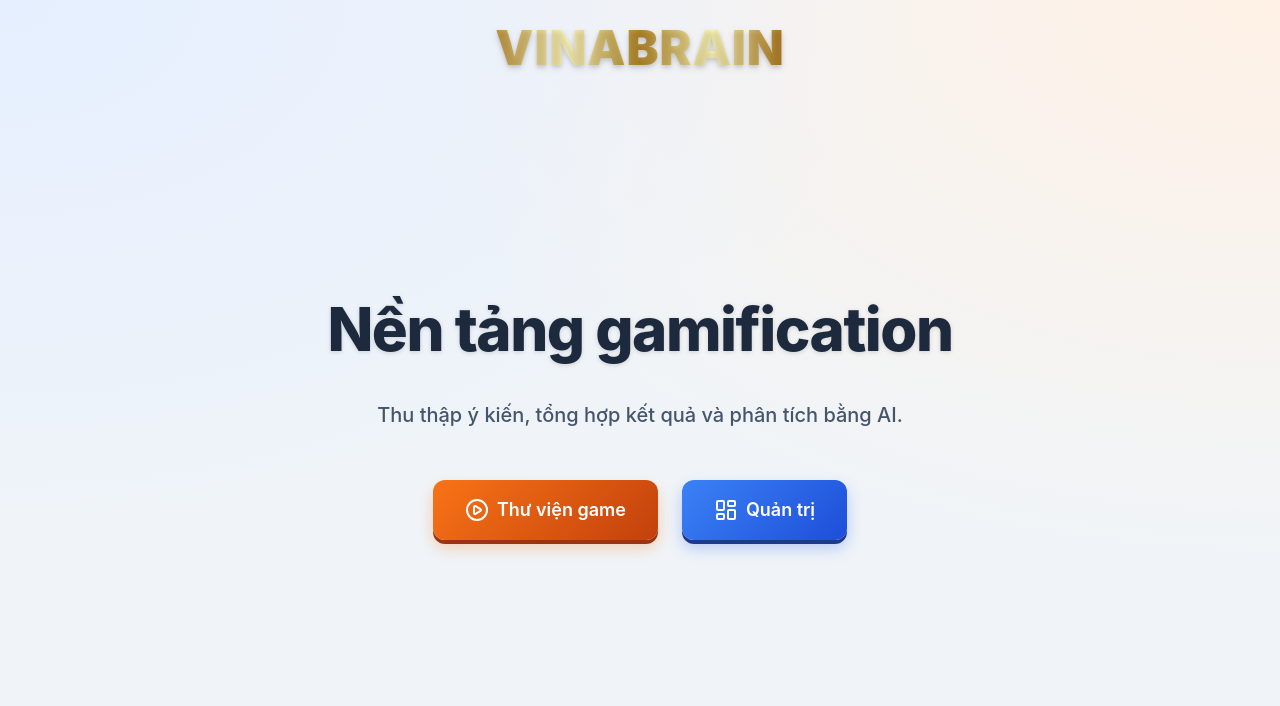
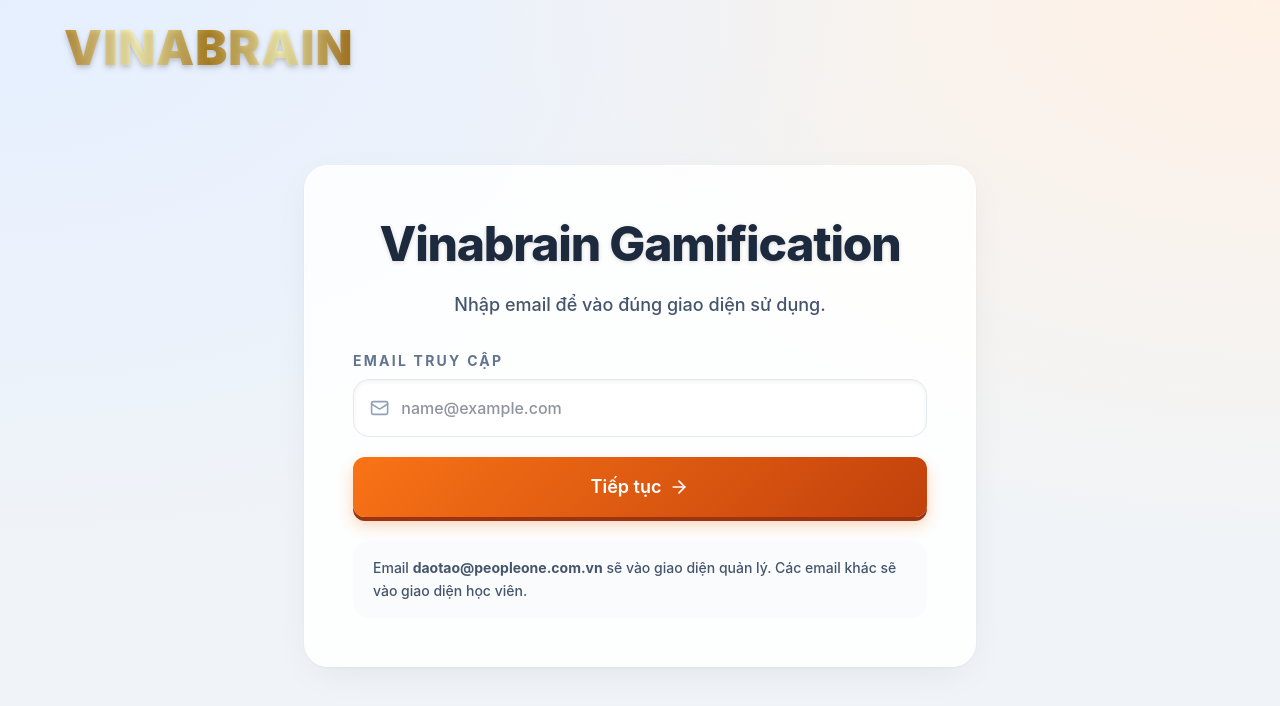
Before and after one commit to fnsofphn/Gamification1, a React (Vite) app: page / in a window 1280 px wide. Shown: the top 706 px of the page. Built offline with nearby package versions, Linux system fonts and the light colour scheme; no server answers.

Commit message:
Split manager and learner access by email

```diff
--- a/src/App.tsx
+++ b/src/App.tsx
@@ -1,5 +1,6 @@
 import { BrowserRouter as Router, Routes, Route } from 'react-router-dom';
 import Header from './components/Header';
+import RequireAccess from './components/RequireAccess';
 import Home from './pages/Home';
 import Games from './pages/Games';
 import GameDetail from './pages/GameDetail';
@@ -24,13 +25,17 @@
       <Header />
       <Routes>
         <Route path="/" element={<Home />} />
+        <Route element={<RequireAccess />}>
           <Route path="/games" element={<Games />} />
           <Route path="/games/:slug" element={<GameDetail />} />
           <Route path="/games/:slug/join" element={<GameJoin />} />
           <Route path="/games/:slug/play" element={<GamePlay />} />
           <Route path="/games/:slug/thanks" element={<GameThanks />} />
+        </Route>
+        <Route element={<RequireAccess role="manager" />}>
           <Route path="/games/:slug/results" element={<GameResults />} />
           <Route path="/dashboard" element={<Dashboard />} />
+        </Route>
       </Routes>
     </Router>
   );
--- a/src/components/Header.tsx
+++ b/src/components/Header.tsx
@@ -1,14 +1,44 @@
-import { Link } from 'react-router-dom';
+import { Link, useNavigate } from 'react-router-dom';
+import { LogOut } from 'lucide-react';
+import { clearViewerAccess, getDefaultRoute, getViewerAccess } from '../lib/access';
 
 export default function Header() {
+  const navigate = useNavigate();
+  const access = getViewerAccess();
+  const homePath = access ? getDefaultRoute(access) : '/';
+
   return (
-    <header className="w-full py-6 px-4 md:px-8 flex justify-center items-center animate-fade-in-up z-50 relative">
-      <Link
-        to="/"
-        className="text-4xl md:text-5xl vinabrain-logo drop-shadow-md hover:scale-105 transition-transform duration-300"
-      >
-        VINABRAIN
-      </Link>
+    <header className="w-full py-6 px-4 md:px-8 animate-fade-in-up z-50 relative">
+      <div className="max-w-6xl mx-auto flex items-center justify-between gap-4">
+        <Link
+          to={homePath}
+          className="text-4xl md:text-5xl vinabrain-logo drop-shadow-md hover:scale-105 transition-transform duration-300"
+        >
+          VINABRAIN
+        </Link>
+
+        {access && (
+          <div className="flex items-center gap-3">
+            <div className="hidden md:block text-right">
+              <div className="text-xs font-bold uppercase tracking-[0.18em] text-slate-400">
+                {access.role === 'manager' ? 'Quản lý' : 'Học viên'}
+              </div>
+              <div className="text-sm font-semibold text-slate-700">{access.email}</div>
+            </div>
+            <button
+              type="button"
+              onClick={() => {
+                clearViewerAccess();
+                navigate('/');
+              }}
+              className="inline-flex items-center rounded-xl border border-slate-200 bg-white/80 px-4 py-2 text-sm font-semibold text-slate-600 shadow-sm transition-colors hover:border-blue-200 hover:text-blue-700"
+            >
+              <LogOut className="mr-2 h-4 w-4" />
+              Đổi email
+            </button>
+          </div>
+        )}
+      </div>
     </header>
   );
 }
--- /dev/null
+++ b/src/components/RequireAccess.tsx
@@ -0,0 +1,21 @@
+import { Navigate, Outlet, useLocation } from 'react-router-dom';
+import { getViewerAccess } from '../lib/access';
+
+type RequireAccessProps = {
+  role?: 'manager' | 'learner';
+};
+
+export default function RequireAccess({ role }: RequireAccessProps) {
+  const location = useLocation();
+  const access = getViewerAccess();
+
+  if (!access) {
+    return <Navigate to="/" replace state={{ from: location.pathname }} />;
+  }
+
+  if (role && access.role !== role) {
+    return <Navigate to="/games" replace />;
+  }
+
+  return <Outlet />;
+}
--- /dev/null
+++ b/src/lib/access.ts
@@ -0,0 +1,53 @@
+export type ViewerRole = 'manager' | 'learner';
+
+export type ViewerAccess = {
+  email: string;
+  role: ViewerRole;
+};
+
+const ACCESS_KEY = 'vinabrain_viewer_access';
+export const MANAGER_EMAIL = 'daotao@peopleone.com.vn';
+
+export function normalizeEmail(email: string) {
+  return email.trim().toLowerCase();
+}
+
+export function resolveViewerRole(email: string): ViewerRole {
+  return normalizeEmail(email) === MANAGER_EMAIL ? 'manager' : 'learner';
+}
+
+export function getViewerAccess(): ViewerAccess | null {
+  if (typeof window === 'undefined') return null;
+
+  try {
+    const raw = window.sessionStorage.getItem(ACCESS_KEY);
+    if (!raw) return null;
+
+    const parsed = JSON.parse(raw) as ViewerAccess;
+    if (!parsed?.email || !parsed?.role) return null;
+    return parsed;
+  } catch {
+    return null;
+  }
+}
+
+export function setViewerAccess(email: string) {
+  if (typeof window === 'undefined') return null;
+
+  const access = {
+    email: normalizeEmail(email),
+    role: resolveViewerRole(email),
+  } satisfies ViewerAccess;
+
+  window.sessionStorage.setItem(ACCESS_KEY, JSON.stringify(access));
+  return access;
+}
+
+export function clearViewerAccess() {
+  if (typeof window === 'undefined') return;
+  window.sessionStorage.removeItem(ACCESS_KEY);
+}
+
+export function getDefaultRoute(access: ViewerAccess | null) {
+  return access?.role === 'manager' ? '/dashboard' : '/games';
+}
--- a/src/pages/GameThanks.tsx
+++ b/src/pages/GameThanks.tsx
@@ -1,11 +1,14 @@
 import { Link } from 'react-router-dom';
 import { CheckCircle, Home, Award, Sparkles } from 'lucide-react';
+import { getDefaultRoute, getViewerAccess } from '../lib/access';
 
 export default function GameThanks() {
   const score = sessionStorage.getItem('last_score');
   const total = sessionStorage.getItem('last_total');
   const analysisRaw = sessionStorage.getItem('last_analysis');
   const analysis = analysisRaw ? JSON.parse(analysisRaw) : null;
+  const nextPath = getDefaultRoute(getViewerAccess());
+  const nextLabel = nextPath === '/dashboard' ? 'Về quản lý' : 'Về thư viện';
 
   return (
     <div className="min-h-[80vh] flex items-center justify-center p-4 animate-fade-in-up">
@@ -62,9 +65,9 @@
           </div>
         )}
 
-        <Link to="/" className="btn-3d-blue w-full py-4 text-lg">
+        <Link to={nextPath} className="btn-3d-blue w-full py-4 text-lg">
           <Home className="mr-2 w-6 h-6" />
-          Về trang chủ
+          {nextLabel}
         </Link>
       </div>
     </div>
--- a/src/pages/Home.tsx
+++ b/src/pages/Home.tsx
@@ -1,26 +1,81 @@
-import { Link } from 'react-router-dom';
-import { PlayCircle, LayoutDashboard } from 'lucide-react';
+import { FormEvent, useEffect, useState } from 'react';
+import { Mail, ArrowRight } from 'lucide-react';
+import { useLocation, useNavigate } from 'react-router-dom';
+import { getDefaultRoute, getViewerAccess, setViewerAccess } from '../lib/access';
 
 export default function Home() {
+  const navigate = useNavigate();
+  const location = useLocation();
+  const [email, setEmail] = useState('');
+  const [error, setError] = useState('');
+
+  useEffect(() => {
+    const access = getViewerAccess();
+    if (access) {
+      navigate(getDefaultRoute(access), { replace: true });
+    }
+  }, [navigate]);
+
+  const handleSubmit = (event: FormEvent<HTMLFormElement>) => {
+    event.preventDefault();
+
+    if (!email.trim()) {
+      setError('Vui lòng nhập email để tiếp tục.');
+      return;
+    }
+
+    const access = setViewerAccess(email);
+    const nextPath = location.state?.from || getDefaultRoute(access);
+    navigate(nextPath, { replace: true });
+  };
+
   return (
-    <div className="min-h-[80vh] flex flex-col items-center justify-center p-4 animate-fade-in-up">
-      <div className="text-center max-w-3xl mx-auto space-y-8">
-        <h1 className="text-4xl md:text-6xl font-extrabold text-slate-800 tracking-tight drop-shadow-sm leading-tight">
-          Nền tảng gamification
-        </h1>
-        <p className="text-lg md:text-xl text-slate-600 leading-relaxed font-medium">
-          Thu thập ý kiến, tổng hợp kết quả và phân tích bằng AI.
-        </p>
+    <div className="min-h-[80vh] flex items-center justify-center p-4 animate-fade-in-up">
+      <div className="card-3d w-full max-w-2xl p-8 md:p-12">
+        <div className="text-center mb-8">
+          <h1 className="text-4xl md:text-5xl font-extrabold text-slate-800 tracking-tight drop-shadow-sm leading-tight">
+            Vinabrain Gamification
+          </h1>
+          <p className="mt-4 text-lg text-slate-600 leading-relaxed font-medium">
+            Nhập email để vào đúng giao diện sử dụng.
+          </p>
+        </div>
 
-        <div className="flex flex-col sm:flex-row items-center justify-center gap-6 pt-4">
-          <Link to="/games" className="btn-3d-orange px-8 py-4 text-lg w-full sm:w-auto">
-            <PlayCircle className="mr-2 w-6 h-6" />
-            Thư viện game
-          </Link>
-          <Link to="/dashboard" className="btn-3d-blue px-8 py-4 text-lg w-full sm:w-auto">
-            <LayoutDashboard className="mr-2 w-6 h-6" />
-            Quản trị
-          </Link>
+        <form onSubmit={handleSubmit} className="space-y-5">
+          <label className="block">
+            <span className="mb-2 block text-sm font-bold uppercase tracking-[0.16em] text-slate-500">
+              Email truy cập
+            </span>
+            <div className="flex items-center rounded-2xl border border-slate-200 bg-white/80 px-4 shadow-inner">
+              <Mail className="h-5 w-5 text-slate-400" />
+              <input
+                type="email"
+                value={email}
+                onChange={(event) => {
+                  setEmail(event.target.value);
+                  if (error) setError('');
+                }}
+                placeholder="name@example.com"
+                className="w-full bg-transparent px-3 py-4 text-base font-medium text-slate-800 outline-none"
+                autoComplete="email"
+              />
+            </div>
+          </label>
+
+          {error && (
+            <div className="rounded-xl border border-red-200 bg-red-50 px-4 py-3 text-sm font-medium text-red-700">
+              {error}
+            </div>
+          )}
+
+          <button type="submit" className="btn-3d-orange w-full py-4 text-lg">
+            Tiếp tục
+            <ArrowRight className="ml-2 h-5 w-5" />
+          </button>
+        </form>
+
+        <div className="mt-6 rounded-2xl bg-slate-50/80 px-5 py-4 text-sm font-medium leading-relaxed text-slate-600">
+          Email <strong>daotao@peopleone.com.vn</strong> sẽ vào giao diện quản lý. Các email khác sẽ vào giao diện học viên.
         </div>
       </div>
     </div>
```
Also changed, not shown: src/pages/GameDetail.tsx (+8 -4 lines). Lines whose indentation alone changed are shown as unchanged.
